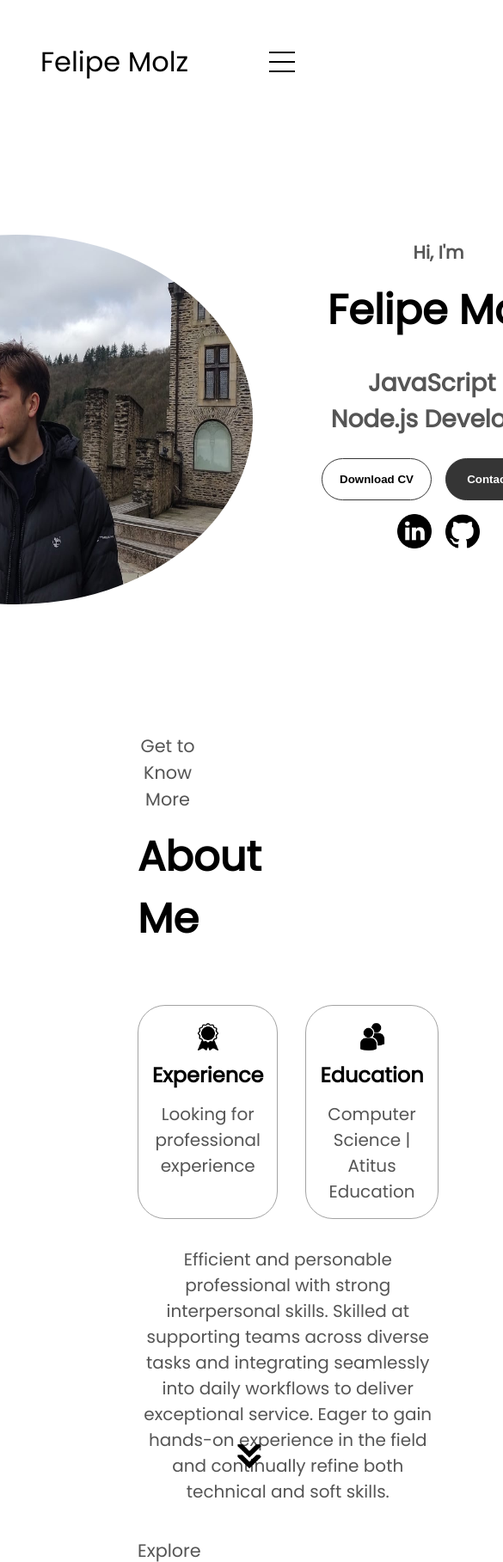
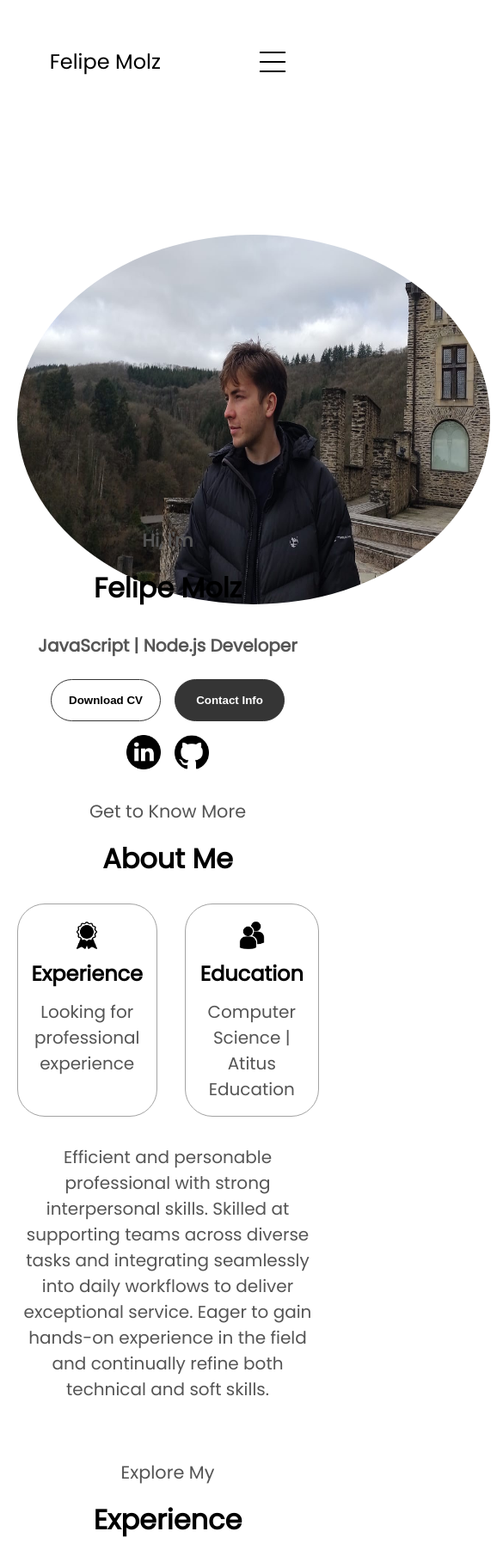
Before and after one commit to FeMolz/ProPortfolio, a plain HTML site: page index.html in a window 390 px wide. Shown: the top 1817 px of the page at 86% size, 585 px wide, since content can reach past the window. Drawn offline with Linux system fonts and the light colour scheme.

Commit message:
Responsive Layout semi-implemented

```diff
--- a/assets/css/mediaqueries.css
+++ b/assets/css/mediaqueries.css
@@ -1,3 +1,14 @@
+@media screen and (max-width: 1400px) {
+    #profile {
+        height: 83vh;
+        margin-bottom: 6rem;
+    }
+    .about-containers {
+        flex-wrap: wrap;
+
+    }
+}
+
 @media screen and (max-width: 1200px) {
     #desktop-nav {
         display: none;
@@ -6,4 +17,81 @@
     #hamburguer-nav {
         display: flex;
     }
+    #experience, .experience-details-container {
+        margin-top: 2rem;
+    }
+    #profile,
+    .section-container {
+        display: block;
+    }
+    .arrow {
+        display: none;
+    }
+    section,
+    .section-container {
+        height: fit-content;
+    }
+    section {
+        margin: 0 5%;
+    }
+    .section__pic-container {
+        width: 275px;
+        height: 275px;
+        margin: 0 auto 2rem;
+    }
+    .about-containers {
+        margin-top: 0;
+    }
 }
+
+@media screen and (max-width: 1200px) {
+    #contact, footer {
+        height: 40vh;
+    }
+    #profile {
+        height: 83vh;
+        margin-bottom: 0;
+    }
+    article {
+        font-size: 1rem;
+    }
+    footer nav {
+        height: fit-content;
+        margin-bottom: 2rem;
+    }
+    .about-containers,
+    .contact-info-upper-container,
+    .btn-container {
+        flex-wrap: wrap;
+    }
+    .contact-info-container p,
+    .nav-links li a {
+        font-size: 1rem;
+    }
+    .experience-sub-title {
+        font-size: 1.25rem;
+    }
+    .logo {
+        font-size: 1.5rem;
+    }
+    .nav-links {
+        flex-direction: column;
+        gap: 0.5rem;
+        text-align: center;
+    }
+    .section__pic-container {
+        width: auto;
+        height: 46vh;
+        justify-content: center;
+    }
+    .section__text__p2 {
+        font-size: 1.25rem;
+    }
+    .title {
+        font-size: 2rem;
+    }
+    .text-container {
+        text-align: center;
+    }
+
+}
```
